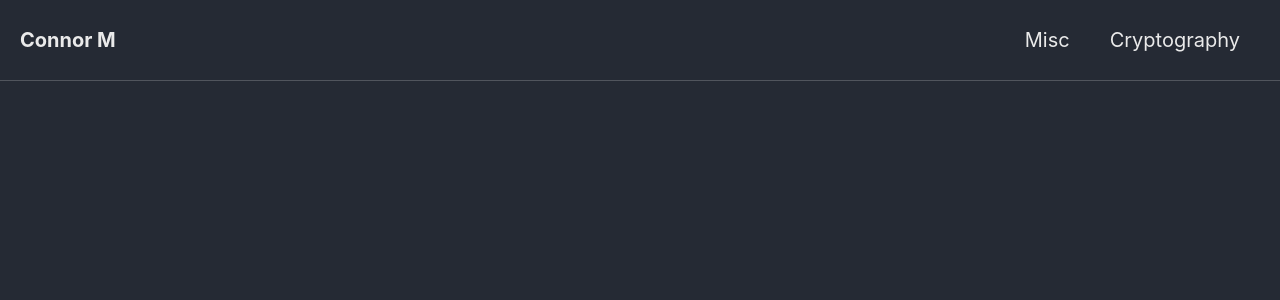
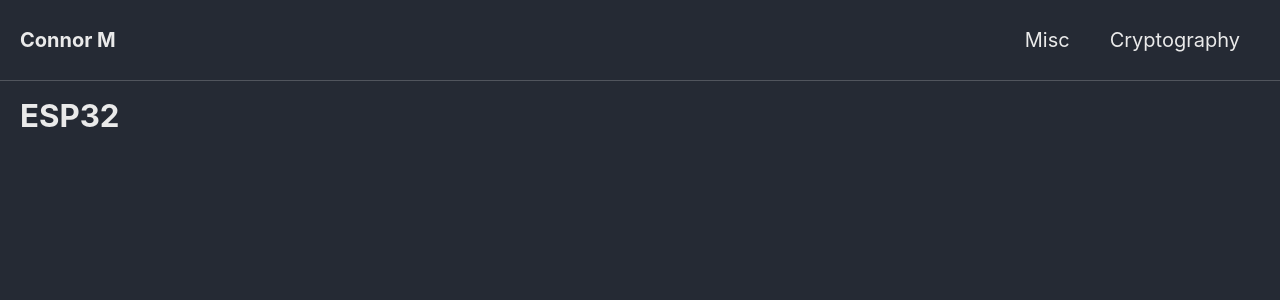
Before and after one commit to Connor-McCartney/Connor-McCartney.github.io, a Jekyll site: the page built from _pages/misc/ESP32.md, in a window 1280 px wide. Shown: the top 300 px of the page. Built offline with Jekyll 4.4.1, drawn with Linux system fonts in a browser that asks for light colours; cached includes are drawn as plain includes; our own code applies the rules of GitHub Pages for plain Markdown files.

Commit message:
Update ESP32.md

```diff
--- a/_pages/misc/ESP32.md
+++ b/_pages/misc/ESP32.md
@@ -1,5 +1,7 @@
-
-
+---
+permalink: /misc/esp32
+title: ESP32
+---
 
 
 <br>
```
